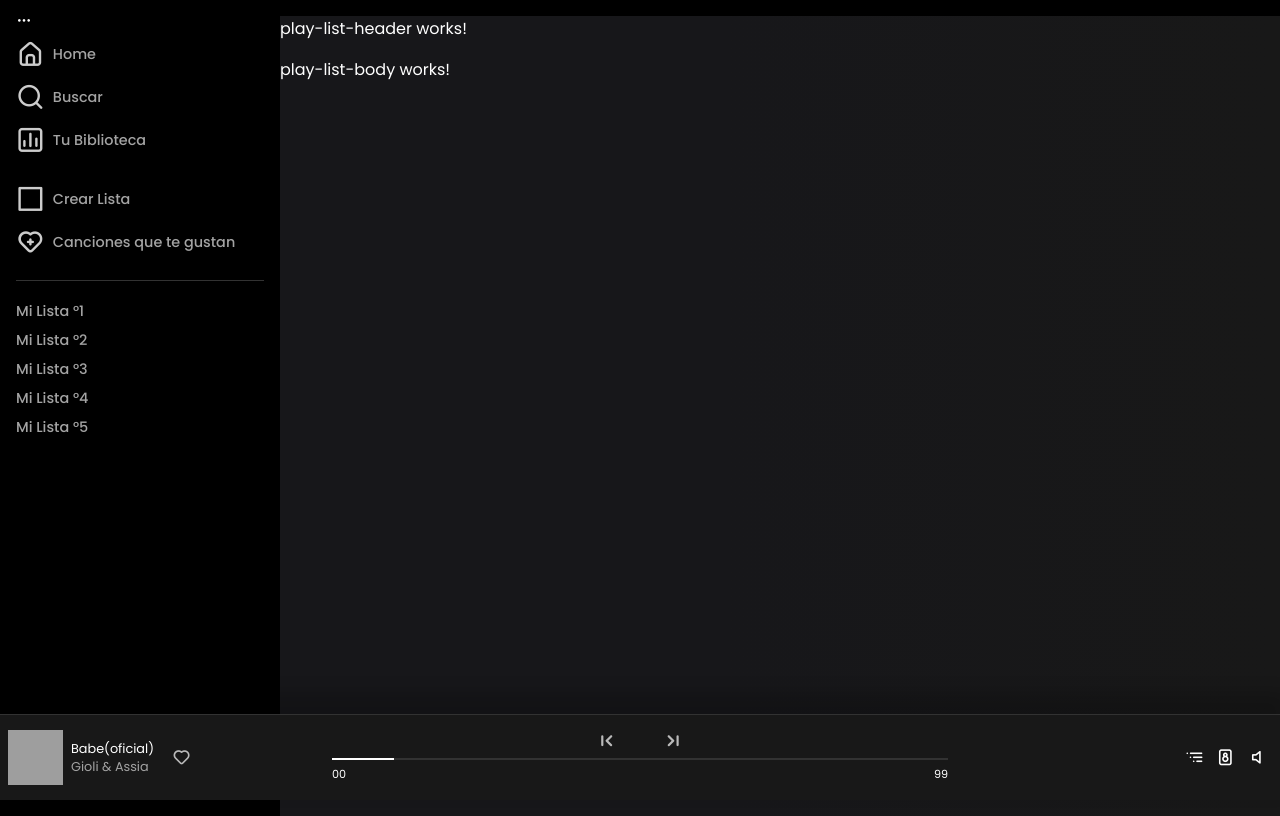
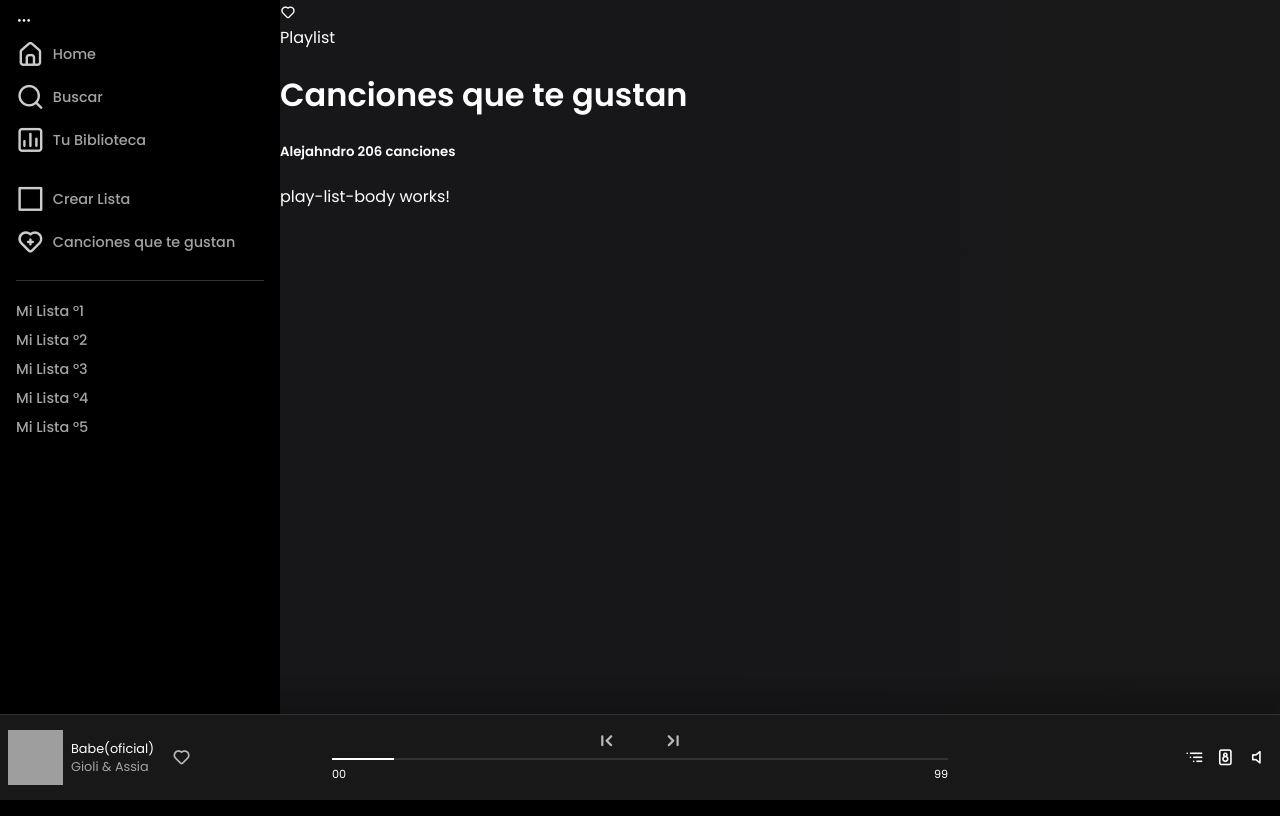
Before and after one commit to alejahndro02/spotify, an Angular app: page /favorites in a window 1280 px wide. Built offline with nearby package versions, Linux system fonts and the light colour scheme; grey boxes are pictures that could not be loaded.

Commit message:
Se maqueto la vista del componente

```diff
--- a/src/app/shared/components/play-list-header/play-list-header.component.html
+++ b/src/app/shared/components/play-list-header/play-list-header.component.html
@@ -1 +1,12 @@
-<p>play-list-header works!</p>
+<div class="play-list-header">
+    <div class="cover">
+        <div class="cover-mock">
+            <i class="uil uil-heart"></i>
+        </div>
+    </div>
+    <div class="content-text">
+        <div class="small-text">Playlist</div>
+        <h1 class="title">Canciones que te gustan</h1>
+        <h5 class="sub-title">Alejahndro <span class="count-tracks">206 canciones</span> </h5>
+    </div>
+</div>
```
